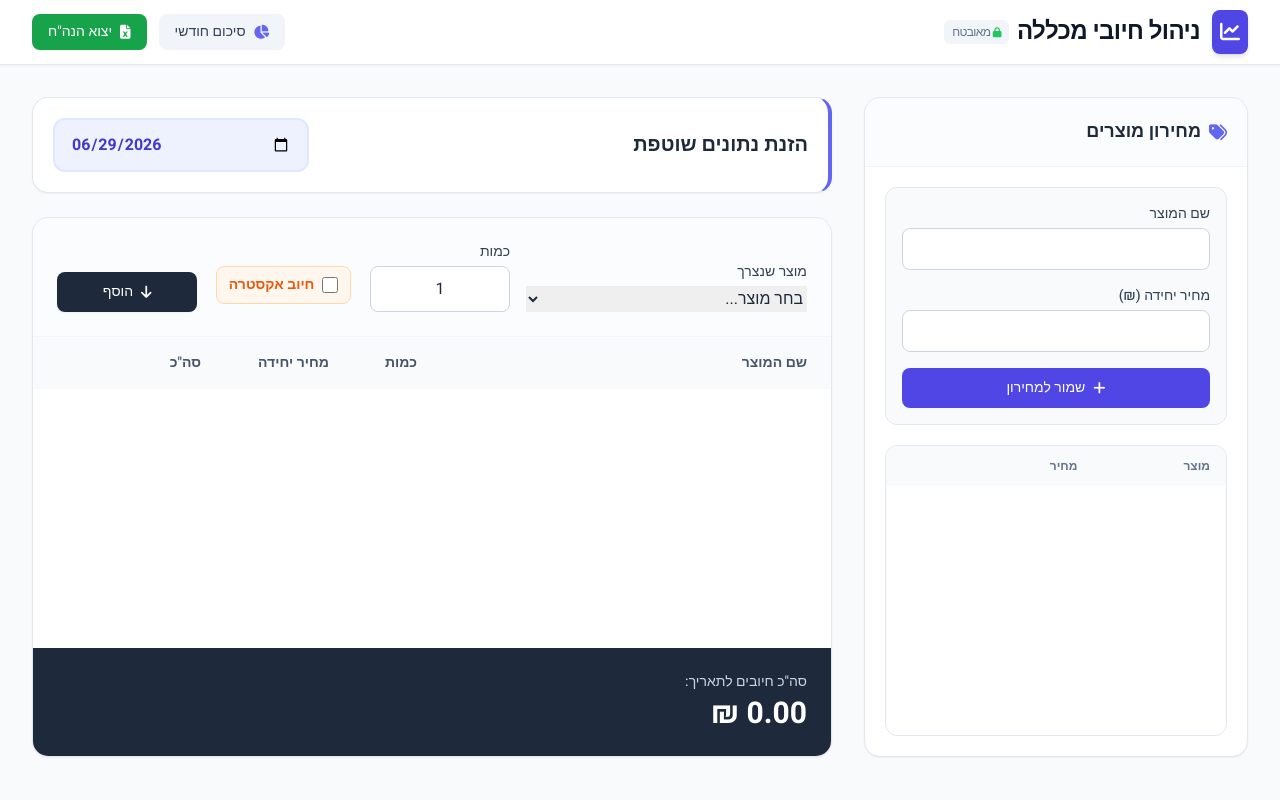
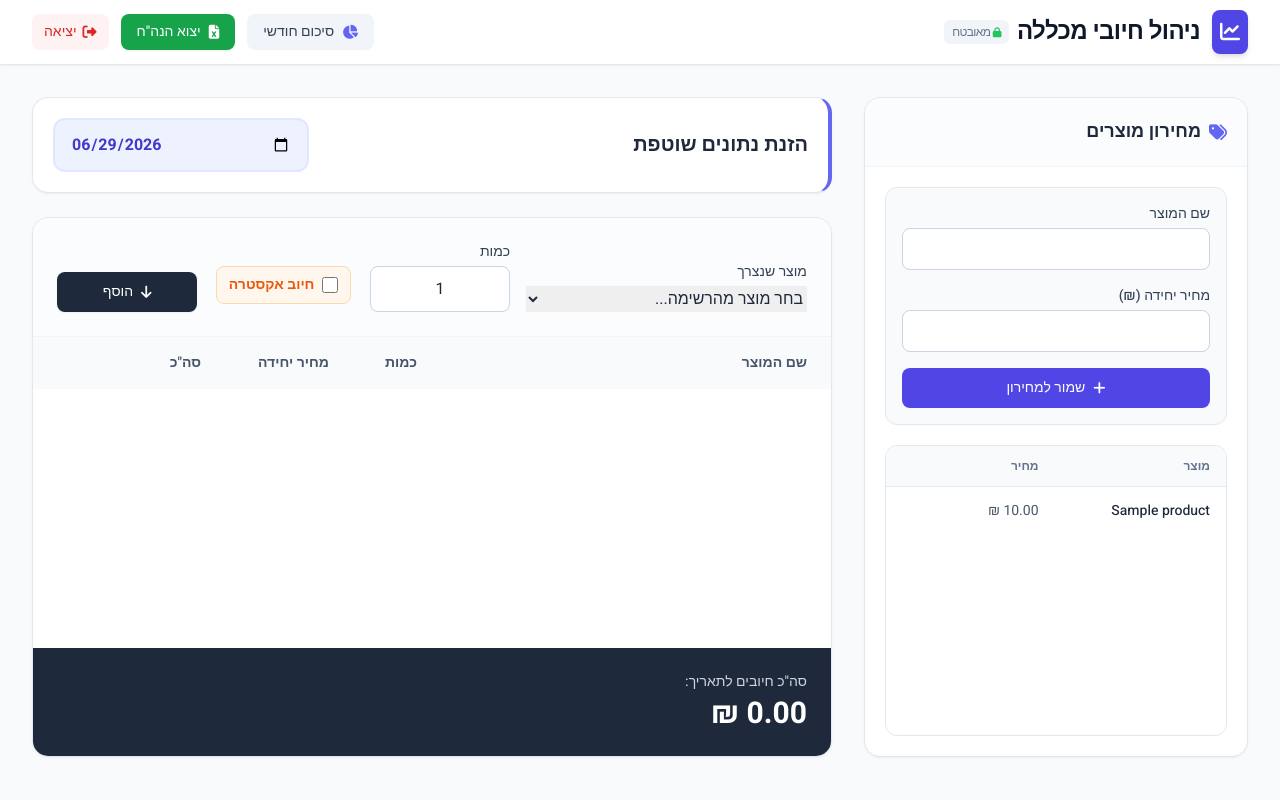
Before and after one commit to mv89-heb/smart_pricing, a Flask app: page / in a window 1280 px wide. Run offline with Flask 3, Linux system fonts and the light colour scheme; the visitor is signed in with stand-in values (Sample User, id 1); tables that the repository leaves empty hold one stand-in row (values such as "Sample post"); lists and menus that the app fills with data are empty; some libraries are stand-ins or nearby versions.

Commit message:
Update index.html

```diff
--- a/templates/index.html
+++ b/templates/index.html
@@ -4,10 +4,13 @@
     <meta charset="UTF-8">
     <meta name="viewport" content="width=device-width, initial-scale=1.0">
     <title>מערכת חכמה לניהול חיובי מכללה</title>
+
     <link href="https://fonts.googleapis.com/css2?family=Heebo:wght@300;400;500;600;700&display=swap" rel="stylesheet">
     <script src="https://cdn.tailwindcss.com"></script>
+
     <link href="https://cdn.jsdelivr.net/npm/tom-select@2.2.2/dist/css/tom-select.bootstrap5.min.css" rel="stylesheet">
     <script src="https://cdn.jsdelivr.net/npm/tom-select@2.2.2/dist/js/tom-select.complete.min.js"></script>
+
     <script>
         tailwind.config = {
             theme: {
@@ -44,13 +47,16 @@
                     <span class="text-xs bg-slate-100 text-slate-500 px-2 py-1 rounded-md font-normal"><i class="fa-solid fa-lock text-[10px] text-green-500"></i> מאובטח</span>
                 </h1>
             </div>
-            <div class="flex gap-3">
+            <div class="flex items-center gap-3">
                 <button onclick="openDashboard()" class="text-sm font-medium text-slate-700 bg-slate-100 hover:bg-slate-200 px-4 py-2 rounded-lg flex items-center gap-2 transition-colors">
                     <i class="fa-solid fa-chart-pie text-primary-500"></i> סיכום חודשי
                 </button>
                 <button onclick="exportMonthlyReport()" class="text-sm font-medium text-white bg-green-600 hover:bg-green-700 px-4 py-2 rounded-lg flex items-center gap-2 shadow-sm transition-colors">
                     <i class="fa-solid fa-file-excel"></i> יצוא הנה"ח
                 </button>
+                <a href="/logout" class="text-sm font-medium text-red-600 bg-red-50 hover:bg-red-100 px-3 py-2 rounded-lg flex items-center gap-1.5 transition-colors">
+                    <i class="fa-solid fa-right-from-bracket"></i> יציאה
+                </a>
             </div>
         </div>
     </header>
@@ -119,6 +125,7 @@
                                     <option value="">בחר מוצר...</option>
                                 </select>
                             </div>
+
                             <div class="w-full sm:w-1/5">
                                 <label class="block text-sm font-medium text-slate-700 mb-1">כמות</label>
                                 <input type="number" id="entry-qty" step="0.01" value="1" min="0.01" required class="block w-full py-2.5 px-3 border border-slate-300 rounded-lg outline-none text-center focus:ring-2 focus:ring-primary-500">
@@ -200,9 +207,9 @@
 
     <script>
         let products = {};
+        let ts; // משתנה גלובלי ל-Tom Select
         document.getElementById('current-date').valueAsDate = new Date();
 
-        // --- פונקציית התראות קופצות ---
         function showToast(message, type = 'success') {
             const container = document.getElementById('toast-container');
             const toast = document.createElement('div');
@@ -233,9 +240,13 @@
 
         function renderProducts() {
             const tbody = document.getElementById('price-list-table-body');
-            const datalist = document.getElementById('products-list'); // ה-Datalist החדש!
+            const select = document.getElementById('entry-prod-select-ui');
+
             tbody.innerHTML = '';
-            datalist.innerHTML = '';
+
+            // איפוס Tom Select
+            if (ts) ts.destroy();
+            select.innerHTML = '<option value="">בחר מוצר מהרשימה...</option>';
 
             Object.keys(products).sort().forEach(name => {
                 tbody.innerHTML += `
@@ -246,7 +257,17 @@
                             <button onclick="deleteProduct('${name}')" class="text-red-400 hover:text-red-600 opacity-0 group-hover:opacity-100 transition-opacity"><i class="fa-solid fa-trash-can"></i></button>
                         </td>
                     </tr>`;
-                datalist.innerHTML += `<option value="${name}">`;
+
+                const opt = document.createElement('option');
+                opt.value = name;
+                opt.textContent = name;
+                select.appendChild(opt);
+            });
+
+            // הפעלת העיצוב החדש לתיבת הבחירה
+            ts = new TomSelect("#entry-prod-select-ui", {
+                create: false,
+                sortField: { field: "text", direction: "asc" }
             });
         }
 
@@ -305,13 +326,12 @@
         document.getElementById('entry-form').addEventListener('submit', async (e) => {
             e.preventDefault();
             const date = document.getElementById('current-date').value;
-            const product_name = document.getElementById('entry-prod-input').value.trim(); // Datalist input
+            const product_name = document.getElementById('entry-prod-select-ui').value;
             const quantity = document.getElementById('entry-qty').value;
             const is_extra = document.getElementById('entry-is-extra').checked;
 
-            // בדיקת תקינות - האם המוצר באמת קיים במחירון
-            if (!products.hasOwnProperty(product_name)) {
-                showToast('אנא בחר מוצר מתוך הרשימה הקיימת', 'error');
+            if (!product_name) {
+                showToast('אנא בחר מוצר מתוך הרשימה', 'error');
                 return;
             }
 
@@ -322,8 +342,8 @@
             });
 
             document.getElementById('entry-qty').value = 1;
-            document.getElementById('entry-prod-input').value = '';
             document.getElementById('entry-is-extra').checked = false;
+            ts.clear(); // איפוס תיבת Tom Select
 
             showToast('החיוב התווסף בהצלחה!');
             loadEntriesForDate();
@@ -336,8 +356,6 @@
                 loadEntriesForDate();
             }
         }
-
-        // --- פונקציות דאשבורד ויצוא אקסל ---
 
         async function fetchMonthlyData() {
             const dateVal = document.getElementById('current-date').value;
@@ -409,7 +427,6 @@
                 csvContent += `${e.date},${typeStr},${e.product_name},${e.quantity},${price.toFixed(2)},${total.toFixed(2)}\n`;
             });
 
-            // שורות סיכום באקסל
             csvContent += `\n,,,סיכום חיובי שוטף:,${regularTotal.toFixed(2)}\n`;
             csvContent += `,,,סיכום חיובי אקסטרה:,${extraTotal.toFixed(2)}\n`;
             csvContent += `,,,סה"כ כללי לתשלום:,${(regularTotal + extraTotal).toFixed(2)}\n`;
@@ -424,7 +441,7 @@
             document.body.removeChild(link);
 
             showToast('הדוח ירד בהצלחה!');
-            closeDashboard(); // למקרה שהורדנו מתוך הדאשבורד
+            closeDashboard();
         }
 
         loadProducts();
```
Lines whose indentation alone changed are shown as unchanged.
